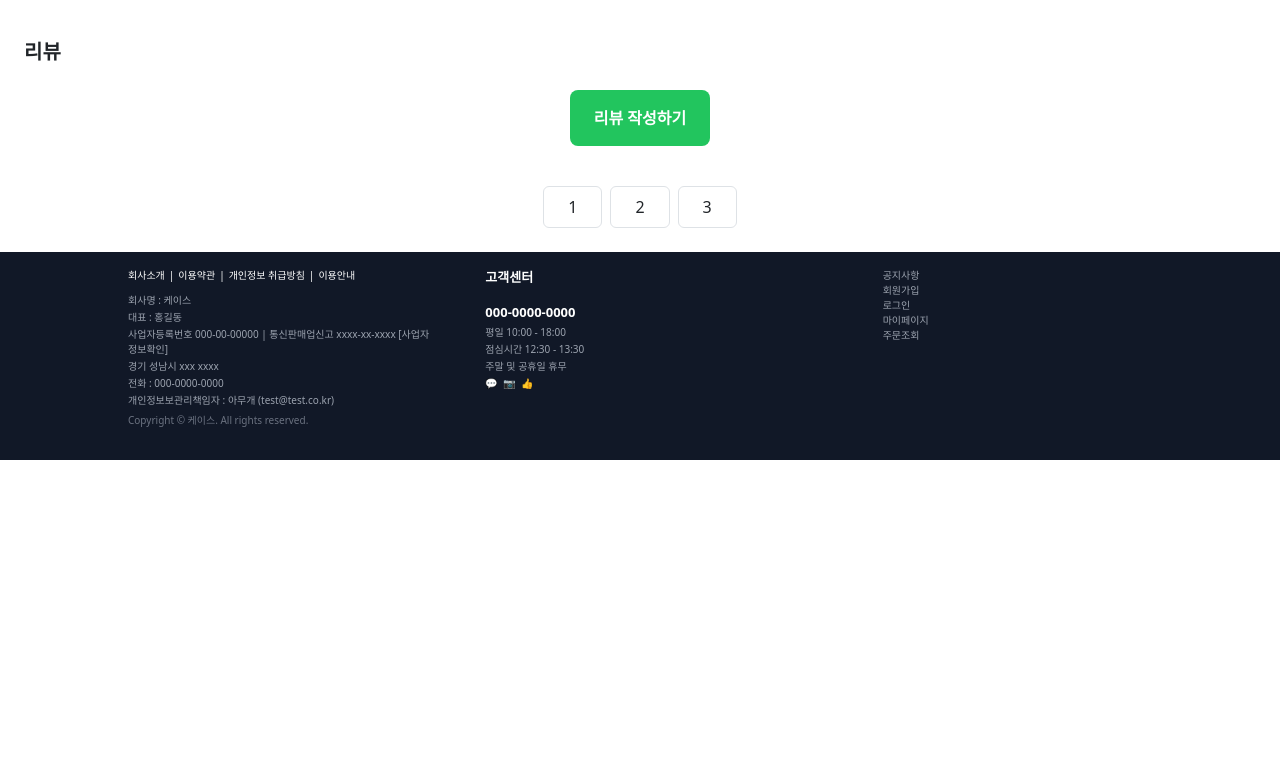
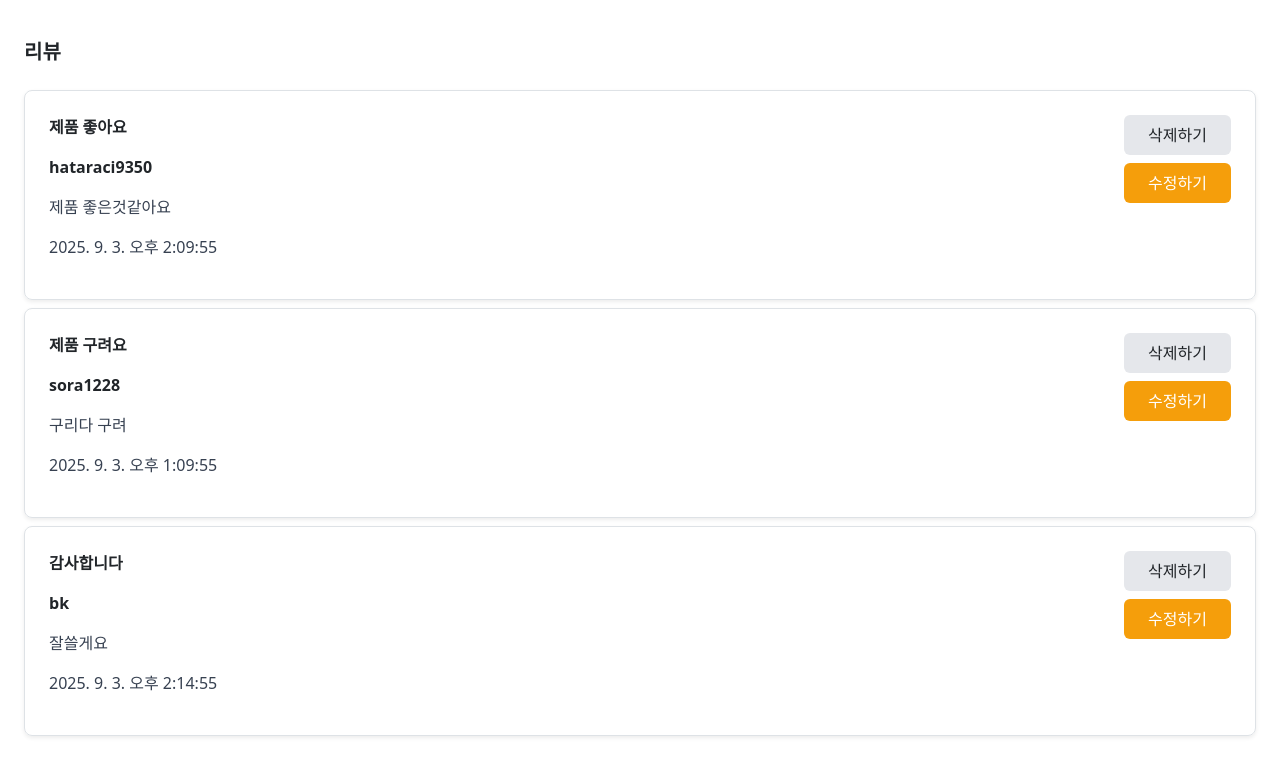
Before and after one commit to Lim-Byeong-Kuk/semi-front, a React (Create React App) app: page /phonecase/1 in a window 1280 px wide. Shown: the part 1738-2496 px from the top of the page. Before the commit the page ends 2198 px from the top, so only its background shows below. Built offline with nearby package versions, Linux system fonts and the light colour scheme.

Commit message:
제품상세페이지에서 제품상세, 상품구매안내, 리뷰 버튼 클릭시 해당 구간으로 스크롤 이동 구현
-제품상세, 상품구매안내, 리뷰 버튼 클릭시 해당구간으로 스크롤 이동 구현 (useRef 사용)

```diff
--- a/src/components/phonecase/ReviewComponent.js
+++ b/src/components/phonecase/ReviewComponent.js
@@ -1,40 +1,61 @@
-import React, { useEffect, useState } from "react";
+import React, { useContext, useEffect, useState } from "react";
 import { LocalStorageService, storageEnum } from "../../api/storageApi";
+import { userData } from "../../dummydata/userData";
+import { useParams } from "react-router-dom";
+import { LoginContext } from "../../api/context/LoginContext";
 
 const ReviewComponent = () => {
+  const { user, loginCheck } = useContext(LoginContext);
+
   const [formVisible, setFormVisible] = useState(false);
   const [editingId, setEditingId] = useState(null);
-  const [draft, setDraft] = useState({ title: "", user: "", detail: "" });
-
+  const [draft, setDraft] = useState({ title: "", id: "", detail: "" });
+  const { productId } = useParams();
   const [review, setReview] = useState({
     reviewId: 0,
     title: "",
-    user: "",
+    id: "",
     detail: "",
     date: "",
   });
 
   // 리뷰 목록의 초기 상태를 로컬스토리지에서 가져옴
-  const [reviewList, setReviewList] = useState(() => {
-    try {
-      const saved = LocalStorageService.findAll(storageEnum.Class.Review);
-      return saved !== storageEnum.Result.Failure ? saved : [];
-    } catch {
-      return [];
-    }
-  });
+  const [reviewList, setReviewList] = useState([]);
+
+  useEffect(() => {
+    loginCheck();
+
+    console.log("productId : ", productId);
+    console.log(typeof productId);
+    const reviewsByProductId = userData
+      .map((user) => user.reviews)
+      .flat(2)
+      .filter((review) => review.productId === parseInt(productId));
+    console.log(reviewsByProductId);
+
+    setReviewList(reviewsByProductId);
+  }, []);
+
+  // const [reviewList, setReviewList] = useState(() => {
+  //   try {
+  //     const saved = LocalStorageService.findAll(storageEnum.Class.Review);
+  //     return saved !== storageEnum.Result.Failure ? saved : [];
+  //   } catch {
+  //     return [];
+  //   }
+  // });
 
   // 리뷰 목록을 로컬스토리지에 저장
-  useEffect(() => {
-    LocalStorageService.initData(storageEnum.Class.Review, []);
-    reviewList.map((i) =>
-      LocalStorageService.saveByOne(storageEnum.Class.Review, i)
-    );
-  }, [reviewList]);
+  // useEffect(() => {
+  //   LocalStorageService.initData(storageEnum.Class.Review, []);
+  //   reviewList.map((i) =>
+  //     LocalStorageService.saveByOne(storageEnum.Class.Review, i)
+  //   );
+  // }, [reviewList]);
 
   //리뷰를 작성하기 전에 모든 입력 필드가 비어 있지 않은지 확인하는 함수
   const validateFields = (data) => {
-    if (!data.title.trim() || !data.user.trim() || !data.detail.trim()) {
+    if (!data.title.trim() || !data.id.trim() || !data.detail.trim()) {
       alert("제목/이름/내용을 모두 입력해 주세요");
       return false;
     } else {
@@ -53,13 +74,13 @@ const ReviewComponent = () => {
     const newReview = {
       reviewId: generateId(),
       title: review.title,
-      user: review.user,
+      id: review.id,
       detail: review.detail,
       date: new Date().toLocaleString(),
     };
     setReviewList([...reviewList, newReview]);
     LocalStorageService.saveByOne(storageEnum.Class.Review, reviewList);
-    setReview({ title: "", user: "", detail: "" });
+    setReview({ title: "", id: "", detail: "" });
 
     setFormVisible(true);
 
@@ -84,7 +105,7 @@ const ReviewComponent = () => {
   // 리뷰 수정 시작
   const startEdit = (r) => {
     setEditingId(r.reviewId);
-    setDraft({ title: r.title, user: r.user, detail: r.detail });
+    setDraft({ title: r.title, id: r.id, detail: r.detail });
   };
 
   // 인라인 수정 저장
@@ -100,13 +121,13 @@ const ReviewComponent = () => {
     );
     alert("리뷰 수정 완료");
     setEditingId(null);
-    setDraft({ title: "", user: "", detail: "" });
+    setDraft({ title: "", id: "", detail: "" });
   };
 
   // 인라인 수정 취소
   const cancelEdit = () => {
     setEditingId(null);
-    setDraft({ title: "", user: "", detail: "" });
+    setDraft({ title: "", id: "", detail: "" });
   };
 
   // 리뷰 텍스트 입력 핸들러
@@ -149,9 +170,9 @@ const ReviewComponent = () => {
                       <input
                         className="w-1/2 p-2 border rounded-md"
                         type="text"
-                        name="user"
+                        name="id"
                         placeholder="이름"
-                        value={draft.user}
+                        value={draft.id}
                         onChange={draftChangeHandler}
                       />
                     </div>
@@ -174,7 +195,7 @@ const ReviewComponent = () => {
                 ) : (
                   <>
                     <p className="font-semibold">{review.title}</p>
-                    <p className="font-semibold">{review.user}</p>
+                    <p className="font-semibold">{review.id}</p>
                     <p
                       className="text-gray-700"
                       style={{ whiteSpace: "pre-line" }}
@@ -251,8 +272,8 @@ const ReviewComponent = () => {
               className="w-full p-2 border rounded-md"
               type="text"
               placeholder="이름"
-              name="user"
-              value={review.user}
+              name="id"
+              value={review.id}
               onChange={changeHandler}
             />
           </div>
@@ -276,7 +297,7 @@ const ReviewComponent = () => {
             <button
               className="px-4 py-2 bg-gray-300 rounded hover:bg-gray-400"
               onClick={() => {
-                setReview({ title: "", user: "", detail: "" });
+                setReview({ title: "", id: "", detail: "" });
                 setFormVisible(false);
               }}
             >
--- a/src/dummydata/userData.js
+++ b/src/dummydata/userData.js
@@ -7,6 +7,7 @@ export const userData = [
       {
         cartId: 1,
         productId: 1,
+        id: "hataraci9350",
         name: "나만의 커스텀 방탄케이스",
         quantity: 1,
         singlePrice: "9000",
@@ -16,6 +17,7 @@ export const userData = [
       {
         cartId: 2,
         productId: 2,
+        id: "hataraci9350",
         name: "그려용 커스텀 방탄케이스",
         quantity: 2,
         singlePrice: "10000",
@@ -24,6 +26,7 @@ export const userData = [
       {
         cartId: 3,
         productId: 121,
+        id: "hataraci9350",
         name: "노을토끼 맥세이프 커스텀 카드지갑",
         quantity: 3,
         price: "15000",
@@ -35,6 +38,7 @@ export const userData = [
       {
         reviewId: 1,
         productId: 1,
+        id: "hataraci9350",
         title: "제품 좋아요",
         detail: "제품 좋은것같아요",
         date: "2025. 9. 3. 오후 2:09:55",
@@ -42,6 +46,7 @@ export const userData = [
       {
         reviewId: 2,
         productId: 2,
+        id: "hataraci9350",
         title: "제품 구려요",
         detail: "구리다 구려",
         date: "2025. 9. 3. 오후 2:10:55",
@@ -49,6 +54,7 @@ export const userData = [
       {
         reviewId: 3,
         productId: 2,
+        id: "hataraci9350",
         title: "망해라",
         detail: "제품 구리다 진짜 망해라",
         date: "2025. 9. 3. 오후 2:11:55",
@@ -63,6 +69,7 @@ export const userData = [
       {
         cartId: 4,
         productId: 1,
+        id: "sora1228",
         name: "나만의 커스텀 방탄케이스",
         quantity: 1,
         singlePrice: "9000",
@@ -72,6 +79,7 @@ export const userData = [
       {
         cartId: 5,
         productId: 2,
+        id: "sora1228",
         name: "그려용 커스텀 방탄케이스",
         quantity: 2,
         singlePrice: "10000",
@@ -82,6 +90,7 @@ export const userData = [
       {
         reviewId: 4,
         productId: 1,
+        id: "sora1228",
         title: "제품 구려요",
         detail: "구리다 구려",
         date: "2025. 9. 3. 오후 1:09:55",
@@ -89,6 +98,7 @@ export const userData = [
       {
         reviewId: 5,
         productId: 2,
+        id: "sora1228",
         title: "망해라",
         detail: "제품 구리다 진짜 망해라",
         date: "2025. 9. 3. 오후 1:10:55",
@@ -104,6 +114,7 @@ export const userData = [
       {
         cartId: 1,
         productId: 1,
+        id: "bk",
         name: "나만의 커스텀 방탄케이스",
         quantity: 1,
         singlePrice: "9000",
@@ -113,6 +124,7 @@ export const userData = [
       {
         cartId: 2,
         productId: 2,
+        id: "bk",
         name: "그려용 커스텀 방탄케이스",
         quantity: 2,
         singlePrice: "10000",
@@ -121,6 +133,7 @@ export const userData = [
       {
         cartId: 3,
         productId: 121,
+        id: "bk",
         name: "노을토끼 맥세이프 커스텀 카드지갑",
         quantity: 3,
         price: "15000",
@@ -132,6 +145,7 @@ export const userData = [
       {
         reviewId: 6,
         productId: 1,
+        id: "bk",
         title: "감사합니다",
         detail: "잘쓸게요",
         date: "2025. 9. 3. 오후 2:14:55",
```
